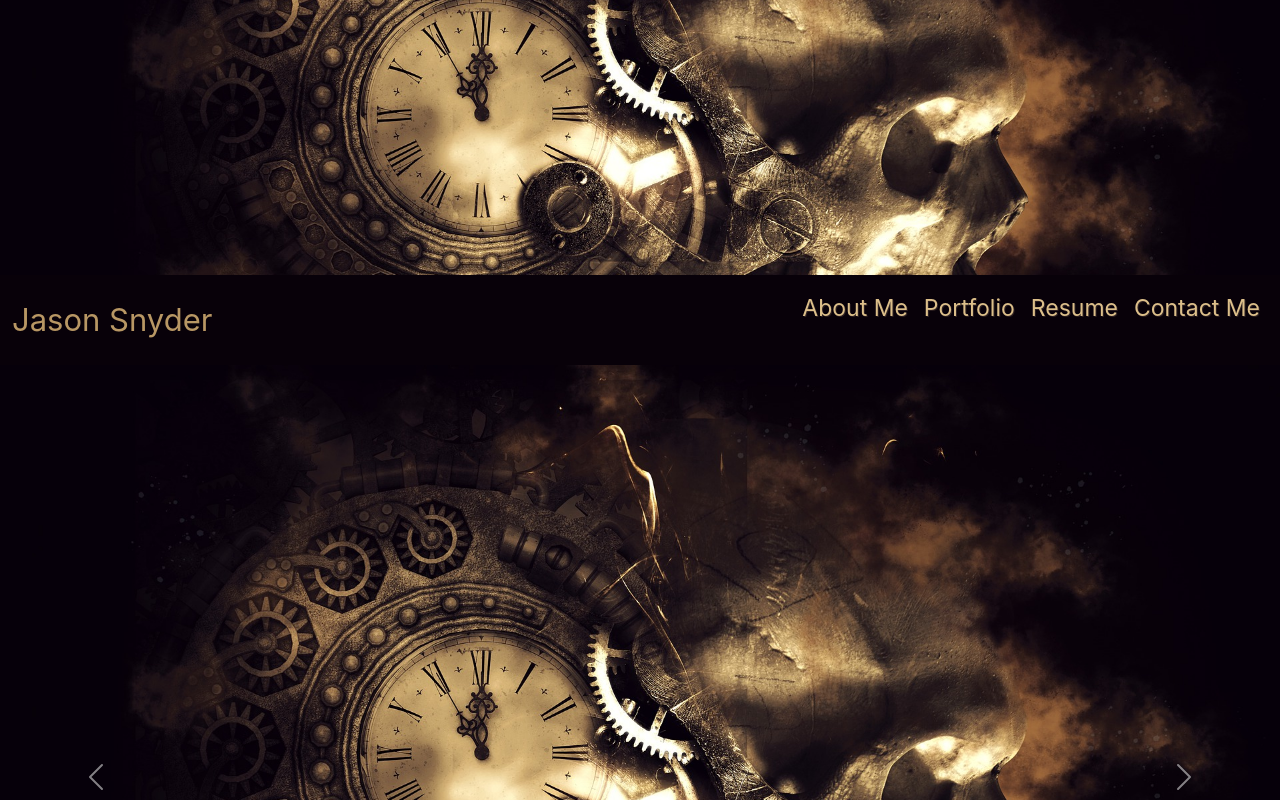
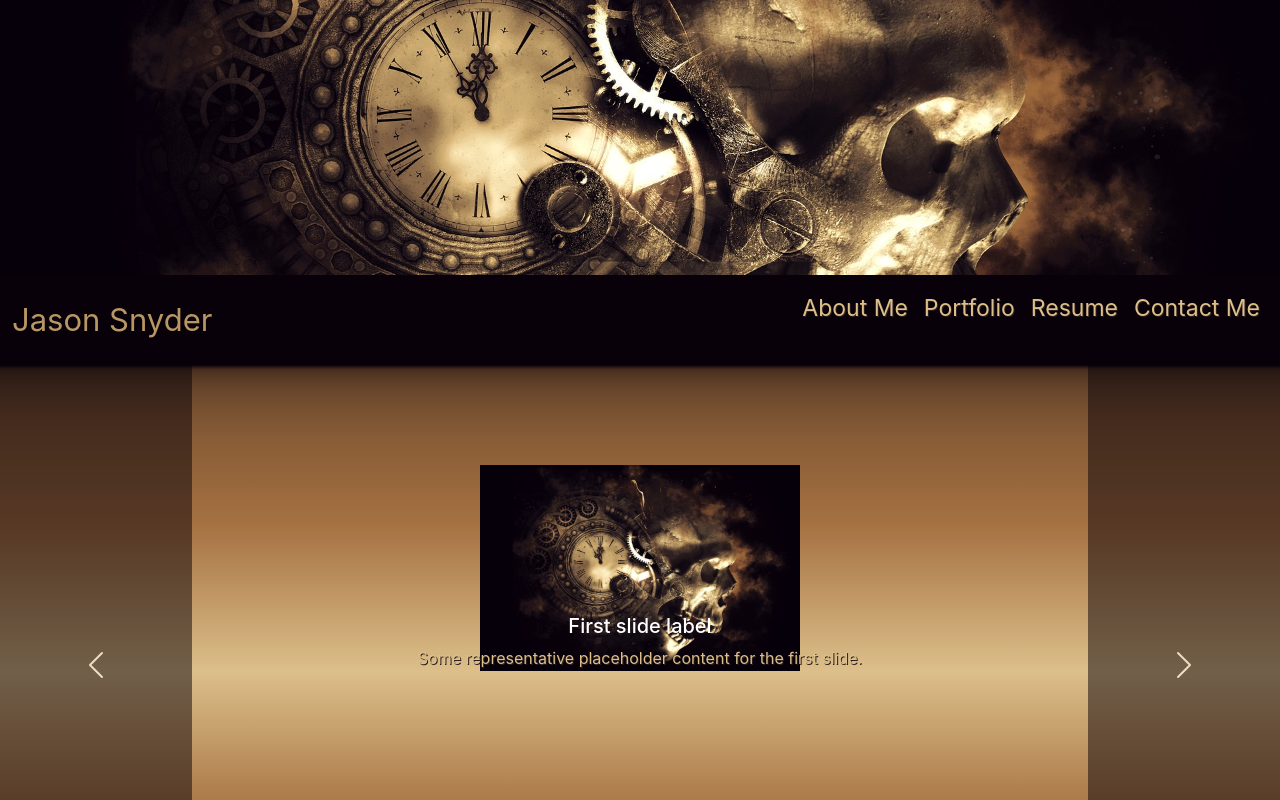
Before and after one commit to jsnyder159/react-portfolio, a React (Create React App) app in the folder portfolio/: page /portfolio in a window 1280 px wide. Shown: the top 800 px of the page. Built offline with nearby package versions, Linux system fonts and the light colour scheme; the HTML template or start-up script is replaced by a standard one.

Commit message:
fixed carousel

```diff
--- a/portfolio/src/components/pages/about/About.js
+++ b/portfolio/src/components/pages/about/About.js
@@ -1,6 +1,6 @@
 import React from 'react';
 import gears from '../../../images/profile-gear.png'
-import './style.css'
+import './about.css'
 
 function About() {
     return (
--- a/portfolio/src/components/pages/contact/Contact.js
+++ b/portfolio/src/components/pages/contact/Contact.js
@@ -1,6 +1,6 @@
 import React from 'react';
 import { useForm } from '@formspree/react';
-import './style.css'
+import './contact.css'
 
 
 function ContactForm() {
--- a/portfolio/src/components/pages/portfolio/Portfolio.js
+++ b/portfolio/src/components/pages/portfolio/Portfolio.js
@@ -1,10 +1,9 @@
 import React from 'react';
-import './style.css'
+import './portfolio.css'
 import skulls from "./images/skullbg.jpg"
 
 function Portfolio() {
     return (
-        <div className="tallPort">
         <div id="carouselExampleCaptions" className="carousel slide" data-bs-ride="carousel">
             <div className="carousel-indicators">
                 <button type="button" data-bs-target="#carouselExampleCaptions" data-bs-slide-to="0" className="active" aria-current="true" aria-label="Slide 1"></button>
@@ -13,24 +12,24 @@ function Portfolio() {
             </div>
             <div className="carousel-inner">
                 <div className="carousel-item active">
-                        <img src={skulls} className="d-block w-100" alt="..."></img>
+                    <img src={skulls} className="d-block w-25" alt="..."></img>
                     <div className="carousel-caption d-none d-md-block">
                         <h5>First slide label</h5>
-                            <p>Some representative placeholder content for the first slide.</p>
+                        <p className="description">Some representative placeholder content for the first slide.</p>
                     </div>
                 </div>
                 <div className="carousel-item">
-                        <img src={skulls} className="d-block w-100" alt="..."></img>
+                    <img src={skulls} className="d-block w-25" alt="..."></img>
                     <div className="carousel-caption d-none d-md-block">
                         <h5>Second slide label</h5>
-                            <p>Some representative placeholder content for the second slide.</p>
+                        <p className="description">Some representative placeholder content for the second slide.</p>
                     </div>
                 </div>
                 <div className="carousel-item">
-                        <img src={skulls} className="d-block w-100" alt="..."></img>
+                    <img src={skulls} className="d-block w-25" alt="..."></img>
                     <div className="carousel-caption d-none d-md-block">
                         <h5>Third slide label</h5>
-                            <p>Some representative placeholder content for the third slide.</p>
+                        <p className="description">Some representative placeholder content for the third slide.</p>
                     </div>
                 </div>
             </div>
@@ -43,7 +42,6 @@ function Portfolio() {
                 <span className="visually-hidden">Next</span>
             </button>
         </div>
-        </div>
     );
 }
 
--- /dev/null
+++ b/portfolio/src/components/pages/portfolio/portfolio.css
@@ -0,0 +1,39 @@
+.carousel {
+    height: 600px;
+    background: linear-gradient(var(--xik), 2%, var(--copper), var(--gold), var(--copper), var(--xik));
+}
+
+.carousel-inner .item img{
+    width: 640px;
+    height: 360px;
+
+}
+
+.carousel-inner img {
+    margin:auto;
+    padding-top: 100px;
+    position: relative;
+}
+
+.carousel-caption {
+    position:absolute;
+    top: 75%;
+
+}
+
+.description {
+    padding-top: 0px;
+}
+
+.carousel-control-prev {
+    background-color: var(--xik);
+}
+
+.carousel-control-next {
+    background-color: var(--xik);
+}
+
+.description:link { text-decoration: none; }
+.description:visited { text-decoration: none; }
+.description:hover { text-decoration: none; }
+.description:active { text-decoration: none; }
--- a/portfolio/src/components/pages/portfolio/style.css
+++ /dev/null
@@ -1,11 +0,0 @@
-.tallPort {
-    height: 600px;
-}
-
-.carousel-inner {
-    height:50%;
-}
-
-.carousel-item {
-    height: 50%;
-}
```
Also changed, not shown: portfolio/src/components/pages/portfolio/portfolioData.js (added, +7 -0 lines), portfolio/src/components/pages/about/about.css (renamed from portfolio/src/components/pages/about/style.css), portfolio/src/components/pages/contact/contact.css (renamed from portfolio/src/components/pages/contact/style.css). Lines whose indentation alone changed are shown as unchanged.
